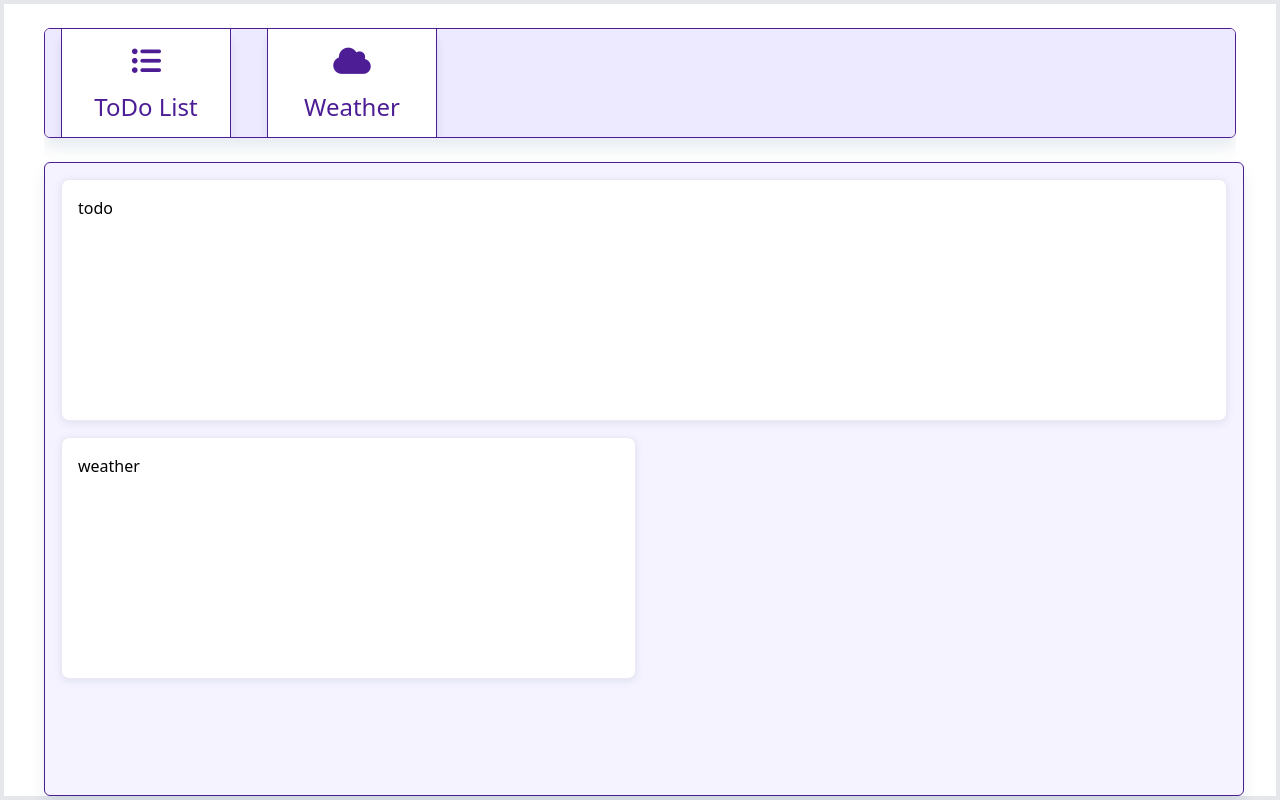
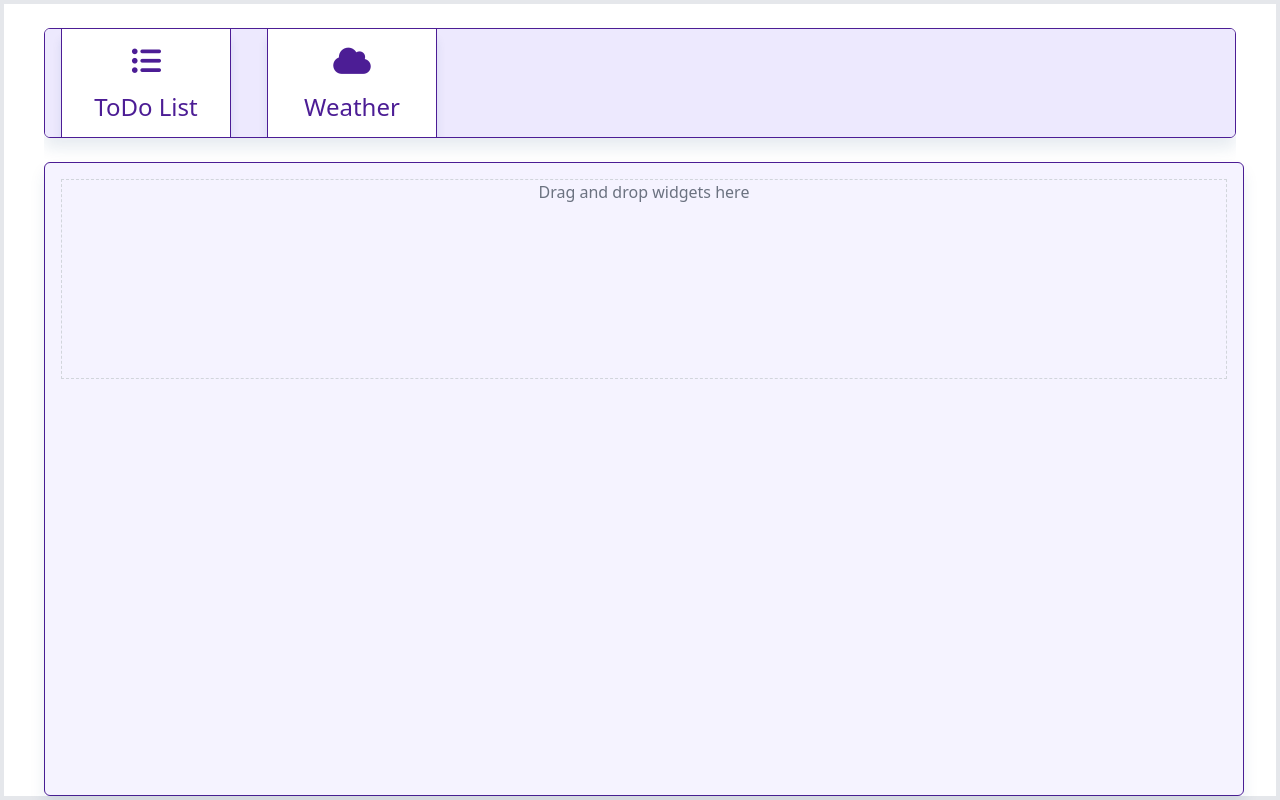
Before and after one commit to busefilizler/widgetDashboardForVue, a Vue app: page / in a window 1280 px wide. Built offline with nearby package versions, Linux system fonts and the light colour scheme.

Commit message:
refactor: Improve drag and drop functionality in WidgetArea.vue and DashboardArea.vue components

```diff
--- a/src/components/areas/DashboardArea.vue
+++ b/src/components/areas/DashboardArea.vue
@@ -1,19 +1,20 @@
 <template>
   <div
-    v-if="dashboardItems.length !== 0"
-    class="dashboardArea w-full grid grid-cols-2 gap-4 h-fit min-h-[200px]"
+    class="dashboardArea w-full grid grid-cols-2 gap-4 h-fit min-h-[200px] border border-dashed border-gray-300"
     @drop="drop($event, 'dashboardArea')"
-    @dragover="handleDragOver($event, 'dashboardArea')"
+    @dragover="allowDrop($event)"
   >
+    <div v-if="dashboardItems.length === 0" class="text-center text-gray-500 col-span-2">
+      Drag and drop widgets here
+    </div>
     <div
       v-for="widget in dashboardItems"
       :key="widget.id"
-      class="widget bg-white rounded-lg p-4 border border-violet-900 border-opacity-10"
+      class="widget bg-white rounded-lg p-4 border border-violet-900 border-opacity-10 min-h-[200px]"
       :class="[
         widget.gridTemp === 'col-span-2' ? 'col-span-2 w-full' : 'col-span-1',
         'h-auto',
       ]"
-      style="box-shadow: 0px 2px 8px #1741711a"
       draggable="true"
       @dragstart="drag($event, widget, 'dashboardArea')"
     >
@@ -25,6 +26,7 @@
   </div>
 </template>
 
+
 <script setup lang="ts">
 import { useDragAndDropStore } from "@/stores/dragAndDrop";
 import { storeToRefs } from "pinia";
@@ -32,7 +34,6 @@ import { markRaw } from "vue";
 import TodoWidget from "@/components/widgets/TodoWidget.vue";
 import WeatherWidget from "@/components/widgets/WeatherWidget.vue";
 
-// Component map with explicit widget component names
 const componentMap = {
   TodoWidget: markRaw(TodoWidget),
   WeatherWidget: markRaw(WeatherWidget),
@@ -41,24 +42,19 @@ const componentMap = {
 const dragAndDropStore = useDragAndDropStore();
 const { dashboardItems } = storeToRefs(dragAndDropStore);
 
-// Function to retrieve the correct component
 const getWidgetComponent = (componentName: keyof typeof componentMap) => {
   return componentMap[componentName] || null;
 };
 
 const drag = (event: DragEvent, widget: any, area: string) => {
-  event.dataTransfer?.setData("text", widget);
   dragAndDropStore.drag(event, widget, area);
 };
 
 const drop = (event: DragEvent, area: string) => {
-  event.dataTransfer?.getData("text");
   dragAndDropStore.drop(event, area);
 };
 
-const handleDragOver = (event: DragEvent, area: string) => {
-  event.dataTransfer?.setData("text", "widget");
-  dragAndDropStore.handleDragOver(event, area);
+const allowDrop = (event: DragEvent) => {
+  dragAndDropStore.allowDrop(event);
 };
 </script>
-<style></style>
--- a/src/components/areas/WidgetArea.vue
+++ b/src/components/areas/WidgetArea.vue
@@ -4,17 +4,17 @@
       <div
         class="h-full overflow-x-auto flex items-center gap-9 bg-violet-100 w-full px-4 border border-violet-900 rounded-md"
         style="box-shadow: 0px 10px 15px #1741711a"
-             @drop="drop($event, 'widgetArea')"
-          @dragover="allowDrop($event)"
+        @drop="drop($event, 'widgetArea')"
+        @dragover="allowDrop($event)"
       >
         <div
           v-for="widget in widgetAreaItems"
           :key="widget.id"
           class="bg-white w-[170px] min-w-[170px] h-[120px] border border-violet-900 rounded-md cursor-pointer transition duration-300 ease-in-out hover:w-[173px] hover:h-[123px]"
           style="box-shadow: 0px 15px 10px #1741711a"
+           :class="{ ghost: isWidgetInArea(widget.id) }"
           draggable="true"
           @dragstart="drag($event, widget, 'widgetArea')"
-          @dragover="handleDragOver($event, 'widgetArea')"
         >
           <div
             class="flex flex-col items-center justify-center gap-3 h-full px-2"
@@ -34,23 +34,24 @@ import WidgetAreaLayout from "@/layouts/WidgetAreaLayout.vue";
 import { useDragAndDropStore } from "@/stores/dragAndDrop";
 import { storeToRefs } from "pinia";
 const dragAndDropStore = useDragAndDropStore();
-const { widgetAreaItems } = storeToRefs(dragAndDropStore);
+const { widgetAreaItems, dashboardItems } = storeToRefs(dragAndDropStore);
 
 const drop = (event: DragEvent, side: string) => {
-  event.dataTransfer?.getData("text");
   dragAndDropStore.drop(event, side);
 };
 const drag = (event: DragEvent, widget: any, area: string) => {
-  event.dataTransfer?.setData("text", widget);
   dragAndDropStore.drag(event, widget, area);
 };
 const allowDrop = (event: DragEvent) => {
-event.dataTransfer?.setData("text", "widget");
-dragAndDropStore.allowDrop(event);
+  dragAndDropStore.allowDrop(event);
 };
-const handleDragOver = (event: DragEvent, area: string) => {
-  event.dataTransfer?.setData("text", "widget");
-  dragAndDropStore.handleDragOver(event, area);
+const isWidgetInArea = (widgetId: number) => {
+  return dashboardItems.value.some((widget) => widget.id === widgetId);
 };
 </script>
-<style></style>
+<style>
+.ghost {
+  opacity: 0.5;
+  pointer-events: none;
+}
+</style>
--- a/src/stores/dragAndDrop.ts
+++ b/src/stores/dragAndDrop.ts
@@ -5,27 +5,12 @@ export interface Widget {
   id: number;
   name: string;
   gridTemp: string;
-  icon: string; // Add icon
-  componentName: "TodoWidget" | "WeatherWidget"; // Restrict to specific components
+  icon: string;
+  componentName: "TodoWidget" | "WeatherWidget";
 }
 
 export const useDragAndDropStore = defineStore("dragAndDrop", () => {
-  const widgetAreaItems = ref([
-    {
-      id: 1,
-      name: "ToDo List",
-      icon: "fa fa-list-ul",
-      componentName: "TodoWidget",
-    },
-    {
-      id: 2,
-      name: "Weather",
-      icon: "fa fa-cloud",
-      componentName: "WeatherWidget",
-    },
-  ]);
-
-  const dashboardItems = ref([
+  const widgetAreaItems = ref<Widget[]>([
     {
       id: 1,
       name: "ToDo List",
@@ -42,67 +27,67 @@ export const useDragAndDropStore = defineStore("dragAndDrop", () => {
     },
   ]);
 
+  const dashboardItems = ref<Widget[]>([
+  ]);
+
   const draggedWidget = ref<Widget | null>(null);
-  const lastDragOverEvent = ref<DragEvent | null>(null);
-
-  const drag = (event: DragEvent, widget: Widget, area: string) => {
-    draggedWidget.value = widget;
-  };
-
-  const drop = (event: DragEvent, side: string) => {
-    event.preventDefault();
-    const targetIndex = getTargetIndex(event.target);
-
-    if (side === "dashboardArea" && draggedWidget.value) {
-      if (
-        !dashboardItems.value.some(
-          (item) => item.id === draggedWidget.value?.id
-        )
-      ) {
-        dashboardItems.value.splice(targetIndex, 0, draggedWidget.value);
-      }
-    }
-  };
-
-  const handleDragOver = (event: DragEvent, area: string) => {
-    event.preventDefault();
-    lastDragOverEvent.value = event;
-  };
+  const draggedFrom = ref<string>("");
 
   const allowDrop = (event: DragEvent) => {
     event.preventDefault();
   };
 
-  const handleDropOnWidgetArea = () => {
-    if (draggedWidget.value) {
+  const drag = (event: DragEvent, widget: Widget, area: string) => {
+    draggedWidget.value = widget;
+    draggedFrom.value = area;
+  };
+
+  const drop = (event: DragEvent, area: string) => {
+    event.preventDefault();
+    if (!draggedWidget.value) return;
+
+    if (draggedFrom.value === "widgetArea" && area === "dashboardArea") {
+      moveWidgetToDashboard();
+    } else if (draggedFrom.value === "dashboardArea" && area === "widgetArea") {
+      moveWidgetToWidgetArea();
+    }
+
+    draggedWidget.value = null;
+  };
+
+  const moveWidgetToDashboard = () => {
+    if (!draggedWidget.value) return;
+
+    const widgetExists = dashboardItems.value.some(
+      (item) => item.id === draggedWidget.value?.id
+    );
+    if (!widgetExists) {
+      widgetAreaItems.value = widgetAreaItems.value.filter(
+        (item) => item.id !== draggedWidget.value?.id
+      );
+      dashboardItems.value.push(draggedWidget.value);
+    }
+  };
+
+  const moveWidgetToWidgetArea = () => {
+    if (!draggedWidget.value) return;
+
+    const widgetExists = widgetAreaItems.value.some(
+      (item) => item.id === draggedWidget.value?.id
+    );
+    if (!widgetExists) {
       dashboardItems.value = dashboardItems.value.filter(
         (item) => item.id !== draggedWidget.value?.id
       );
+      widgetAreaItems.value.push(draggedWidget.value);
     }
   };
-
-  const getTargetIndex = (target: any) => {
-    const parent = target.closest(".dashboardArea");
-    if (parent) {
-      const children = Array.from(parent.children);
-      let targetIndex = children.indexOf(target);
-      if (targetIndex === -1) {
-        targetIndex = children.length; // Add to the last position
-      }
-      return targetIndex;
-    }
-    return -1;
-  };
-
   return {
-    drop,
-    drag,
-    handleDragOver,
-    allowDrop,
-    handleDropOnWidgetArea,
     widgetAreaItems,
     dashboardItems,
     draggedWidget,
-    lastDragOverEvent,
+    drag,
+    drop,
+    allowDrop,
   };
 });
```
